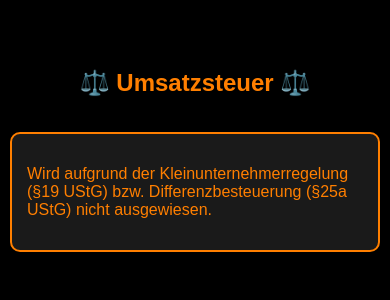
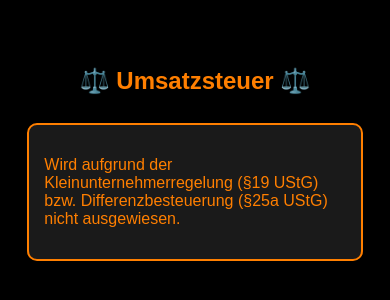
Before and after one commit to SunnysSchaetze/Umsatzsteuer, a plain HTML site: page index.html in a window 390 px wide. Shown: the part 254-554 px from the top of the page. Drawn offline with Linux system fonts and the light colour scheme.

Commit message:
Update index.html

```diff
--- a/index.html
+++ b/index.html
@@ -23,64 +23,48 @@
       justify-content: center;
       align-items: center;
       flex-direction: column;
-      width: 100%;
+      width: 90%;
       max-width: 1200px;
-      padding: 20px;
+      padding: 2vw;
       box-sizing: border-box;
       text-align: center;
     }
 
     h2 {
       color: #ff7f00;
-      font-size: 1.8em;
+      font-size: clamp(1.5rem, 4vw, 2.5rem);
       margin-top: 0;
-      white-space: nowrap;
-      overflow: hidden;
-      text-overflow: ellipsis;
+      word-wrap: break-word;
     }
 
     .leitfaden-box {
       background-color: #1a1a1a;
       border: 2px solid #ff7f00;
       border-radius: 10px;
-      padding: 20px;
-      margin: 15px 0;
+      padding: clamp(15px, 2vw, 25px);
+      margin: 2vw 0;
       transition: transform 0.2s;
       text-align: left;
       color: #ff7f00;
+      width: 100%;
+      max-width: 800px;
+      box-sizing: border-box;
     }
 
     .leitfaden-box:hover {
       transform: scale(1.02);
-    }
-
-    @media (max-width: 600px) {
-      h2 {
-        font-size: 1.5em;
-        white-space: normal;
-      }
-      .container {
-        padding: 10px;
-        width: 100%;
-        max-width: 100%;
-      }
-      .leitfaden-box {
-        padding: 15px;
-      }
     }
   </style>
 </head>
 <body>
 
   <div class="container">
-
     <h2>⚖️ Umsatzsteuer ⚖️</h2>
     <div class="leitfaden-box">
       <p>
         Wird aufgrund der Kleinunternehmerregelung (§19 UStG) bzw. Differenzbesteuerung (§25a UStG) nicht ausgewiesen.
       </p>
     </div>
-
   </div>
 
 </body>
```
